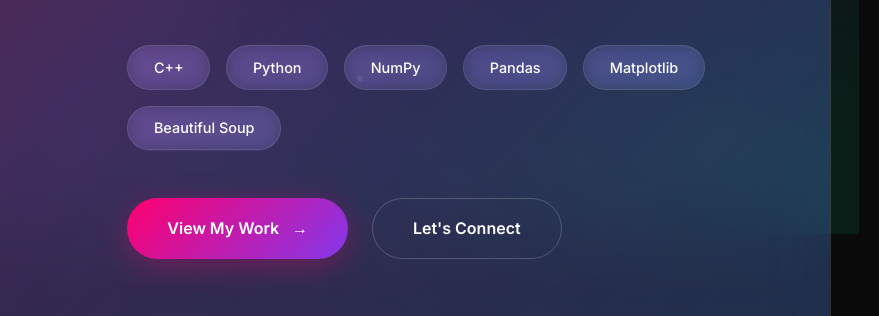
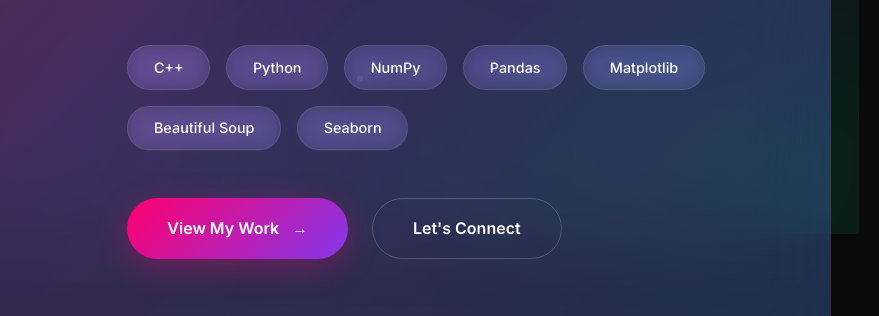
Before and after one commit to rakshittttt/Personal-Portfolio, a plain HTML site: page index.html in a window 1280 px wide. Shown: the part 556-872 px from the top of the page, 401-1280 px from the left. Drawn offline with Linux system fonts and the light colour scheme.

Commit message:
Update index.html

```diff
--- a/index.html
+++ b/index.html
@@ -588,6 +588,7 @@
                         <span class="skill-tag">Pandas</span>
                         <span class="skill-tag">Matplotlib</span>
                         <span class="skill-tag">Beautiful Soup</span>
+                        <span class="skill-tag">Seaborn</span>
                     </div>
 
                     <div class="cta-buttons">
```
Also changed, not shown: connect.html (+1 -1 lines).
